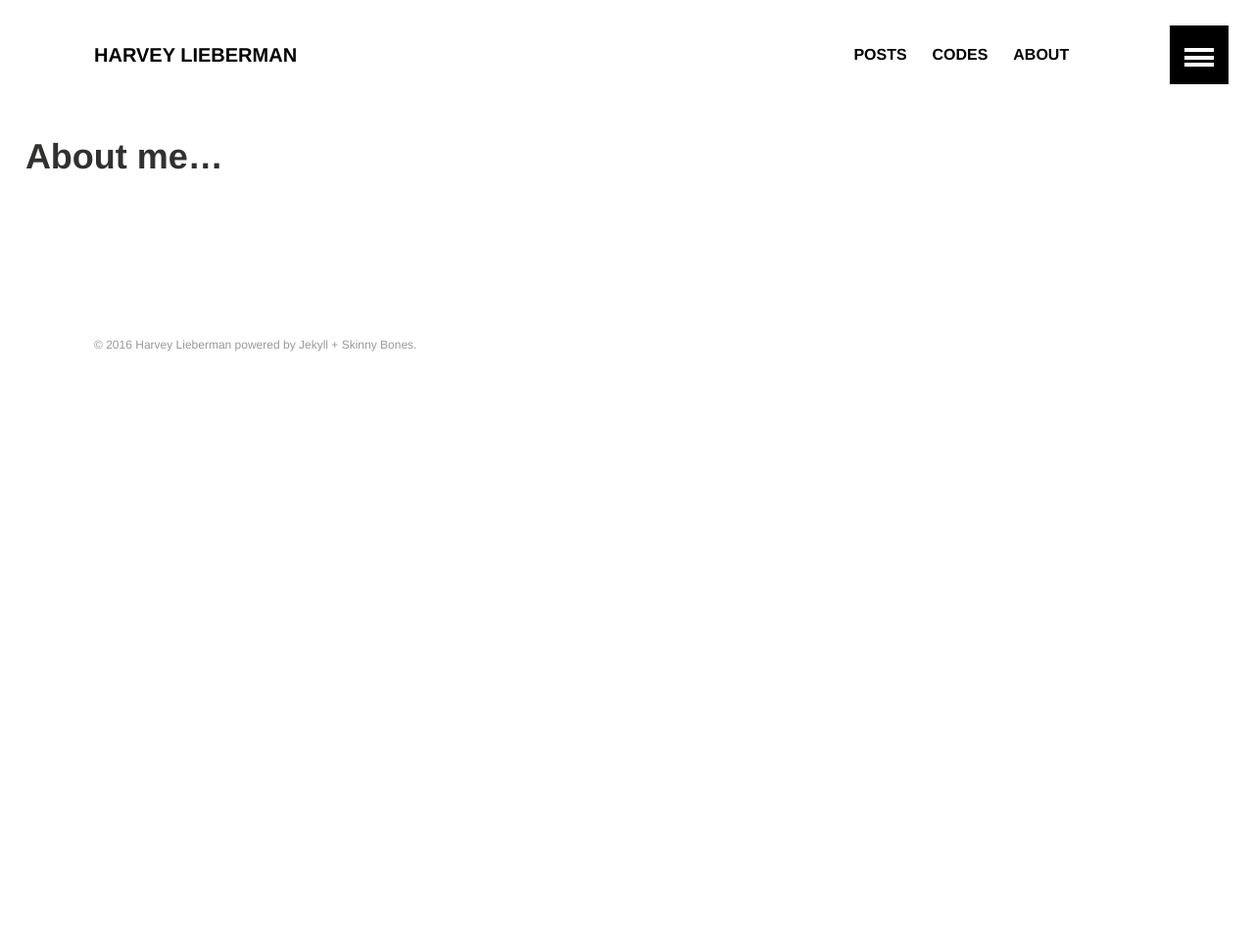
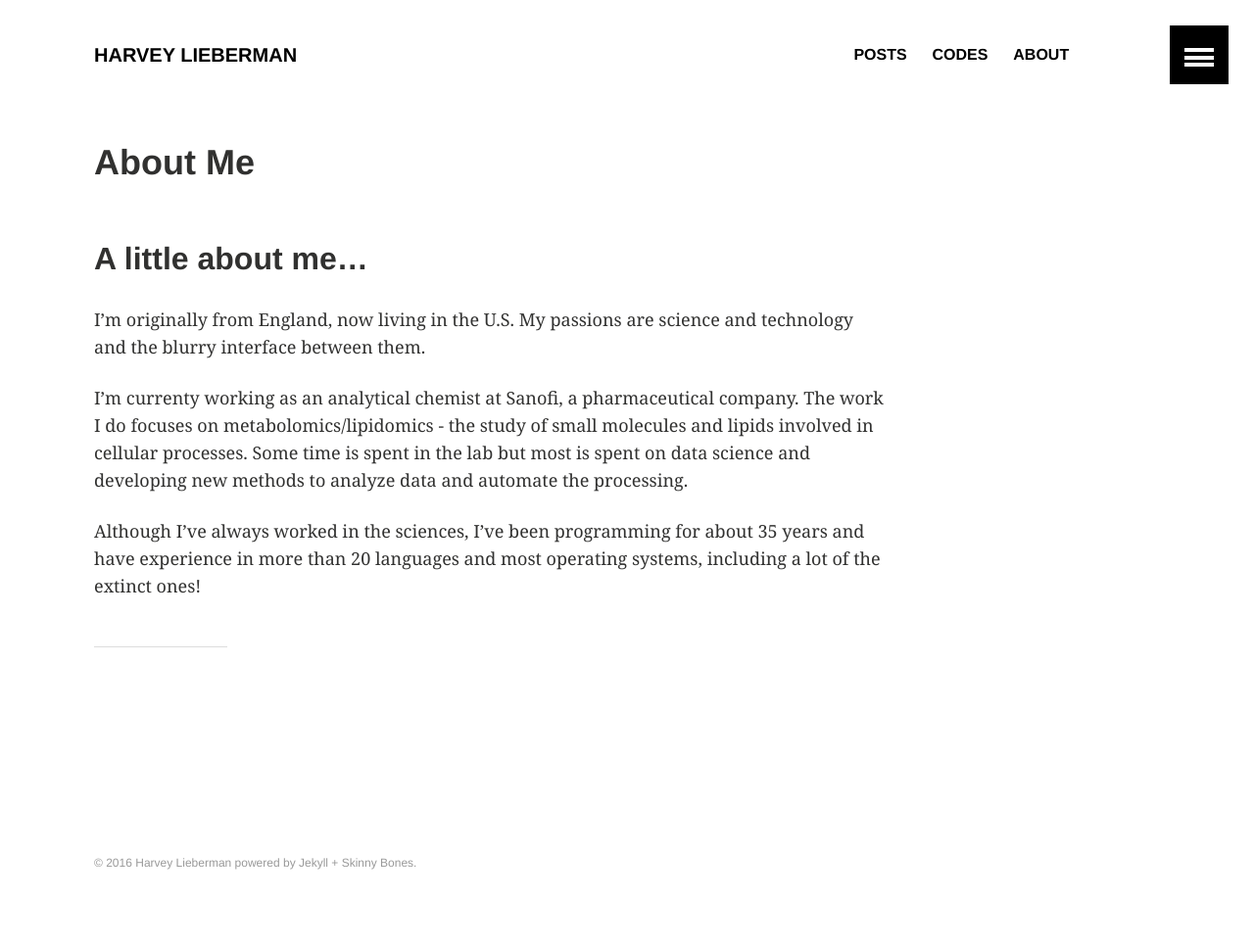
Before and after one commit to harveyl888/harveyl888.github.io, a Jekyll site: the page built from about/index.md, in a window 1280 px wide. Shown: the whole page at 98% size. Built offline with Jekyll 4.4.1, drawn with Linux system fonts in a browser that asks for light colours; before the commit the page ends 900 px from its top, so only the background shows below that.

Commit message:
patch 0004 - added about text

```diff
--- a/_data/navigation.yml
+++ b/_data/navigation.yml
@@ -1,7 +1,7 @@
 # Site navigation links
 - title: Posts
-  url: /longposts/
-  excerpt: "Long Posts"
+  url: /blog/
+  excerpt: "Blog Posts"
   image: blogpost.jpg
 
 - title: Codes
--- a/about/index.md
+++ b/about/index.md
@@ -1,6 +1,17 @@
 ---
-layout: default
+layout: article
 title: About Me
+created: 2016-11-23
+modified: 2016-11-23
+comments: false
+share: false
+ads: false
 ---
 
-# About me...
+## A little about me...
+
+I'm originally from England, now living in the U.S.  My passions are science and technology and the blurry interface between them.
+
+I'm currenty working as an analytical chemist at Sanofi, a pharmaceutical company.  The work I do focuses on metabolomics/lipidomics - the study of small molecules and lipids involved in cellular processes.  Some time is spent in the lab but most is spent on data science and developing new methods to analyze data and automate the processing.
+
+Although I've always worked in the sciences, I've been programming for about 35 years and have experience in more than 20 languages and most operating systems, including a lot of the extinct ones!
```
Also changed, not shown: _posts/blog/2016-11-23-why-blog.md (renamed from _posts/longposts/2016-11-23-why-blog.md, +1 -1 lines), blog/index.md (renamed from longposts/index.md, +3 -3 lines).
